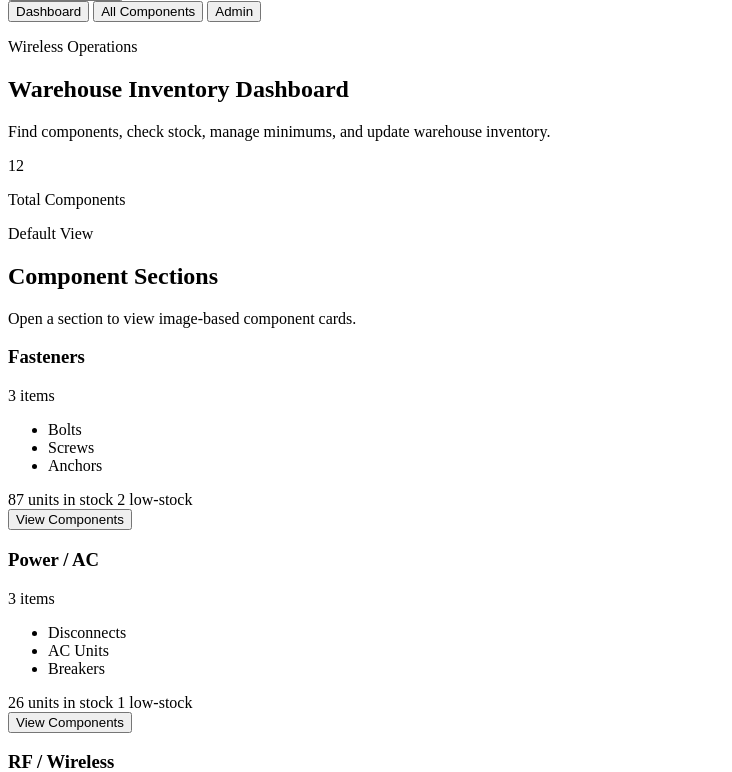
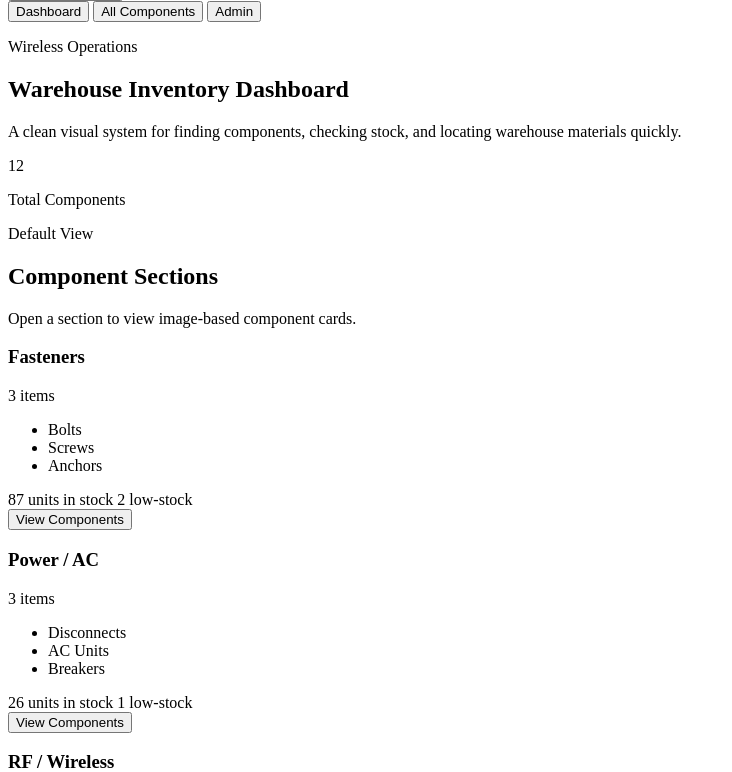
Before and after one commit to jakebrecknock/tools, a plain HTML site: page index.html in a window 1280 px wide. Shown: the part 28-800 px from the top of the page, without its empty margins (0-732 px from the left). Drawn offline with Linux system fonts and the light colour scheme.

Commit message:
Revise hero and admin section text for clarity
Updated text for clarity and consistency in the inventory dashboard.

```diff
--- a/index.html
+++ b/index.html
@@ -28,7 +28,9 @@
   <div>
     <p class="eyebrow">Wireless Operations</p>
     <h1>Warehouse Inventory Dashboard</h1>
-    <p class="hero-copy">Find components, check stock, manage minimums, and update warehouse inventory.</p>
+    <p class="hero-copy">
+      A clean visual system for finding components, checking stock, and locating warehouse materials quickly.
+    </p>
   </div>
 
   <div class="hero-stat">
@@ -38,6 +40,7 @@
 </section>
 
 <main>
+
   <section id="dashboardView" class="view">
     <div class="section-heading">
       <div>
@@ -73,6 +76,7 @@
 
     <div class="inventory-controls">
       <input type="text" id="searchInput" placeholder="Search screw, AC, antenna, mount..." />
+
       <select id="stockFilter">
         <option value="all">All Stock</option>
         <option value="low">Low Stock</option>
@@ -103,7 +107,7 @@
     <div id="loginPanel" class="admin-card">
       <p class="eyebrow">Protected Area</p>
       <h2>Admin Login</h2>
-      <p class="muted">Enter the warehouse admin password to edit inventory.</p>
+      <p class="muted">Enter the admin password to edit warehouse inventory.</p>
 
       <div class="login-row">
         <input type="password" id="passwordInput" placeholder="Password" />
@@ -143,6 +147,7 @@
       </div>
     </div>
   </section>
+
 </main>
 
 <script src="app.js"></script>
```
